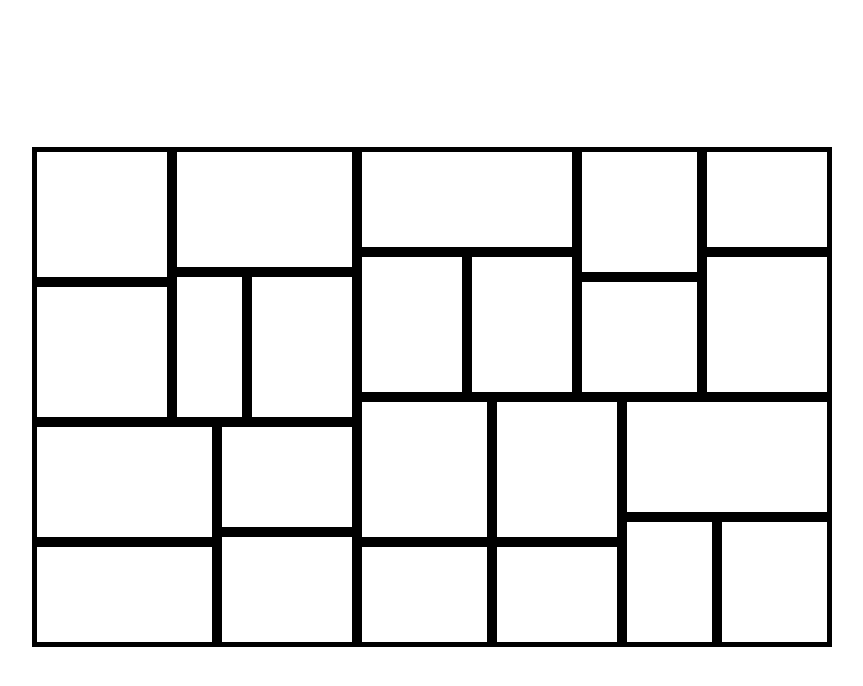
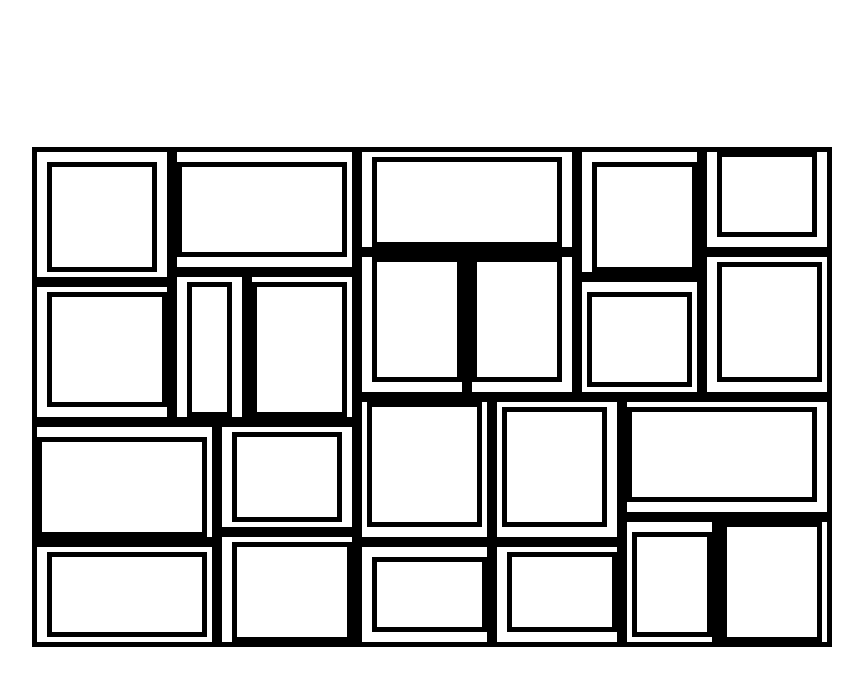
Before and after one commit to say-ya-sigma/rogue, a Vue app: page / in a window 1280 px wide. Shown: the top 686 px of the page, without its empty margins (208-1071 px from the left). Built offline with nearby package versions, Linux system fonts and the light colour scheme.

Commit message:
add App.vue

```diff
--- a/src/App.vue
+++ b/src/App.vue
@@ -10,9 +10,16 @@ import { defineComponent, ref } from 'vue'
 import GridCanvas from '@/components/GridCanvas.vue'
 import { divideRoomRecursive } from '@/lib/rogue/divideRoom'
 import { addRandomThickness } from '@/lib/rogue/addThickness'
-import { initMatrix, edgeToMatrix, roomToMatrix } from '@/lib/rogue/canvasMatrix'
+import {
+  initMatrix,
+  edgeToMatrix,
+  roomToMatrix,
+  roomToMatrixWithInnerSquare
+} from '@/lib/rogue/canvasMatrix'
+import { getRoomWithInnerSquare } from '@/lib/rogue/computed/Room/WithWall'
 import { extractRoomsTouchEdge } from '@/lib/rogue/extractRoomsTouchEdge'
 import { extractNeighbor } from '@/lib/rogue/extractNeighbor'
+import type { GridCanvasMatrix } from './lib/rogue/types/canvas'
 
 export default defineComponent({
   name: 'App',
@@ -21,23 +28,24 @@ export default defineComponent({
   },
   setup() {
     const { rooms, edges } = divideRoomRecursive(1000, 160, 100)
-    const roomsWithThickness = rooms.map(addRandomThickness)
-    const matrix = ref<number[][]>(roomsWithThickness.reduce((matrix, room) => {
-      return roomToMatrix(matrix, room, true)
+    const roomsWithWall = rooms.map(addRandomThickness)
+    const roomsWithInnerSquare = roomsWithWall.map(getRoomWithInnerSquare)
+    const matrix = ref<GridCanvasMatrix>(roomsWithInnerSquare.reduce((matrix, room) => {
+      return roomToMatrixWithInnerSquare(matrix, room)
     }, initMatrix(160,100)))
 
-    const edgeMatrix = ref<number[][]>(edges.reduce((matrix, edge) => {
+    const edgeMatrix = ref<GridCanvasMatrix>(edges.reduce((matrix, edge) => {
       return edgeToMatrix(matrix, edge)
     }, initMatrix(160,100)))
 
-    const roomsTouchEdge = extractRoomsTouchEdge(roomsWithThickness, edges[0])
+    const roomsTouchEdge = extractRoomsTouchEdge(roomsWithWall, edges[0])
 
-    const roomsTouchEdgeMatrix = ref<number[][]>(roomsTouchEdge.rooms.reduce((matrix, room) => {
+    const roomsTouchEdgeMatrix = ref<GridCanvasMatrix>(roomsTouchEdge.rooms.reduce((matrix, room) => {
       return roomToMatrix(matrix, room)
     }, initMatrix(160,100)))
 
     const neighbor = extractNeighbor(roomsTouchEdge)
-    const roomsTouchEdgeNeighborMatrix = ref<number[][][]>(neighbor.map(({ room1, room2 }) => [room1, room2].reduce((matrix, room) => {
+    const roomsTouchEdgeNeighborMatrix = ref<GridCanvasMatrix[]>(neighbor.map(({ room1, room2 }) => [room1, room2].reduce((matrix, room) => {
       return roomToMatrix(matrix, room)
     }, initMatrix(160,100))))
 
```
